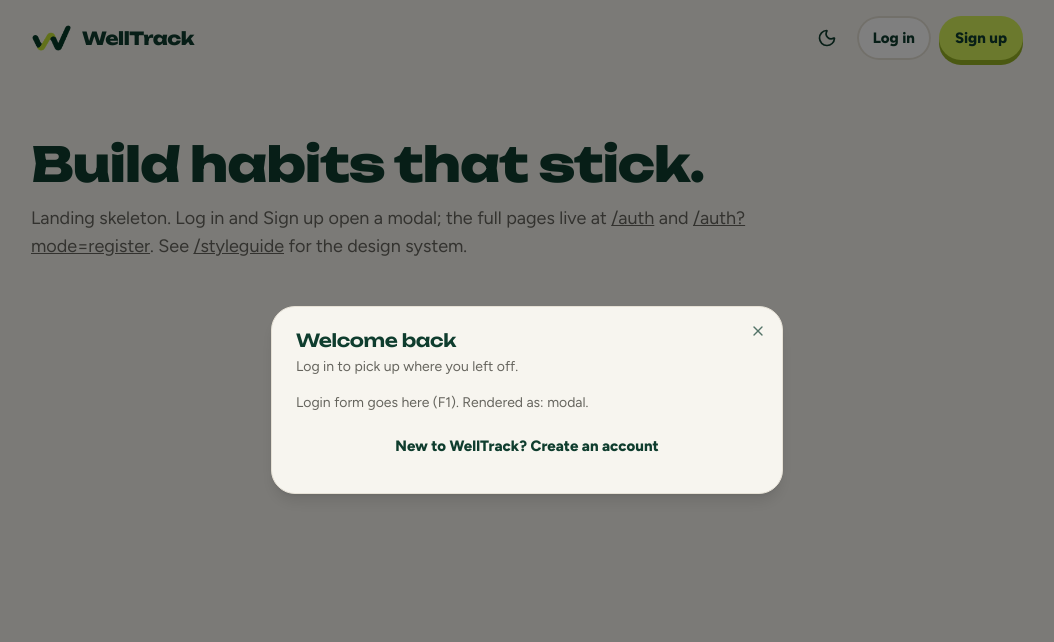
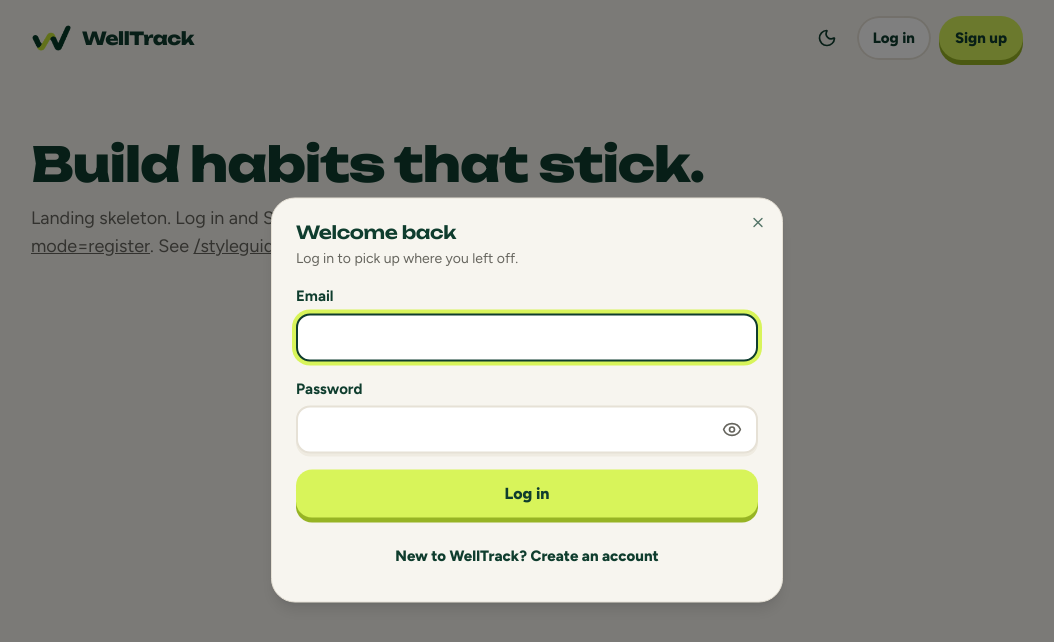
Before and after one commit to Petre20/Proiect_TW, a React (Vite) app in the folder frontend/: page / in a window 1280 px wide. Both pictures are taken after a click on the button "Log in". Shown: the top 642 px of the page, without its empty margins (113-1167 px from the left). Built offline with nearby package versions, Linux system fonts and the light colour scheme.

Commit message:
feat(frontend): implement login form

```diff
--- a/frontend/src/features/auth/components/AuthForms.tsx
+++ b/frontend/src/features/auth/components/AuthForms.tsx
@@ -1,19 +1,76 @@
+import { zodResolver } from '@hookform/resolvers/zod'
+import { useState } from 'react'
+import { useForm } from 'react-hook-form'
+import { useNavigate, useSearchParams } from 'react-router'
+import { queryClient } from '@/app/query-client'
+import { FormError } from '@/components/form/FormError'
+import { PasswordField } from '@/components/form/PasswordField'
+import { TextField } from '@/components/form/TextField'
 import { Button } from '@/components/ui/button'
+import { FieldGroup } from '@/components/ui/field'
+import { ApiError } from '@/lib/http'
+import { applyServerErrors } from '@/lib/forms'
 import { useAuthModal } from '@/stores/auth-modal'
+import { useLogin } from '../mutations'
+import { safeNext } from '../redirect'
+import { loginSchema, type LoginValues } from '../schemas'
+import { ResendButton } from './ResendButton'
 
 type Props = { variant: 'page' | 'modal' }
 
+// the backend sends no error code for an unverified account, only this message
+const NOT_VERIFIED_PREFIX = 'Verifica adresa de email'
+
 export function LoginForm({ variant }: Props) {
-  const { setMode } = useAuthModal()
+  const { setMode, close } = useAuthModal()
+  const navigate = useNavigate()
+  const [params] = useSearchParams()
+  const login = useLogin()
+  const [formError, setFormError] = useState<string | null>(null)
+  const [unverifiedEmail, setUnverifiedEmail] = useState<string | null>(null)
+  const form = useForm<LoginValues>({
+    resolver: zodResolver(loginSchema),
+    defaultValues: { email: '', password: '' },
+  })
+
+  async function onSubmit(values: LoginValues) {
+    setFormError(null)
+    setUnverifiedEmail(null)
+    try {
+      await login.mutateAsync(values)
+    } catch (error) {
+      setFormError(applyServerErrors(form, error))
+      if (error instanceof ApiError && error.status === 403 && error.message.startsWith(NOT_VERIFIED_PREFIX)) {
+        setUnverifiedEmail(values.email.trim().toLowerCase())
+      }
+      return
+    }
+    if (variant === 'modal') {
+      close()
+      await queryClient.invalidateQueries({ predicate: (q) => q.queryKey[0] !== 'auth' })
+    } else {
+      navigate(safeNext(params.get('next')), { replace: true })
+    }
+  }
+
   return (
-    <div className="grid gap-3 text-sm text-muted-foreground">
-      <p>Login form goes here (F1). Rendered as: {variant}.</p>
+    <form onSubmit={form.handleSubmit(onSubmit)} noValidate className="grid gap-4">
+      <FormError message={formError}>
+        {unverifiedEmail && <ResendButton email={unverifiedEmail} />}
+      </FormError>
+      <FieldGroup>
+        <TextField control={form.control} name="email" label="Email" type="email" autoComplete="email" />
+        <PasswordField control={form.control} name="password" label="Password" autoComplete="current-password" />
+      </FieldGroup>
+      <Button type="submit" className="w-full" disabled={form.formState.isSubmitting}>
+        {form.formState.isSubmitting ? 'Logging in…' : 'Log in'}
+      </Button>
       {variant === 'modal' && (
-        <Button variant="ghost" size="sm" onClick={() => setMode('register')}>
+        <Button type="button" variant="ghost" size="sm" onClick={() => setMode('register')}>
           New to WellTrack? Create an account
         </Button>
       )}
-    </div>
+    </form>
   )
 }
 
```
Also changed, not shown: 1 other file (tests, documents, lock files or other folders).
